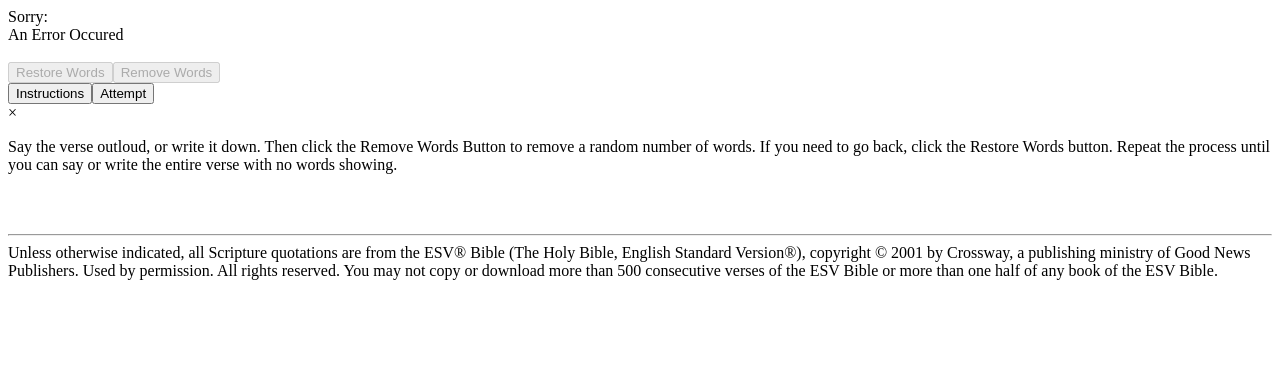
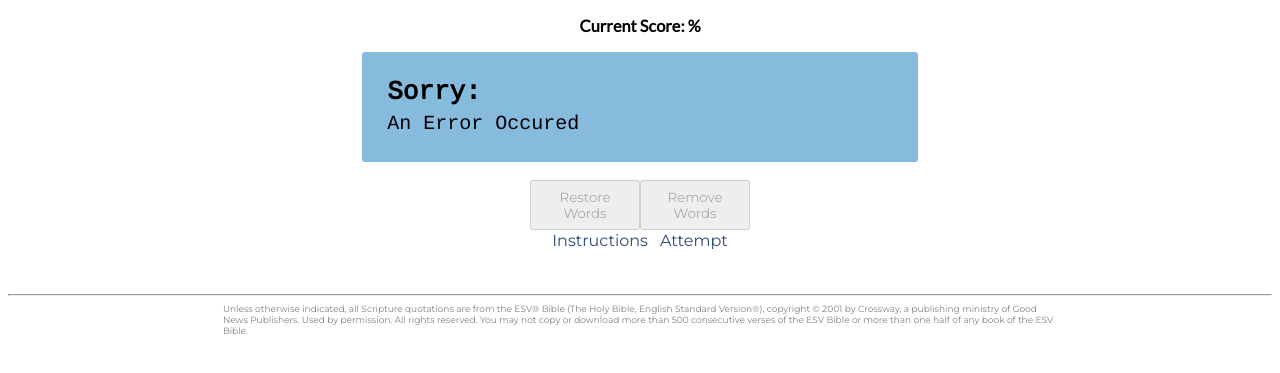
Before and after one commit to djjohnsongeek/memorize, a Django app: template mem_app/templates/mem_app/memorize.html in a window 1280 px wide. Shown: the top 373 px of the page. Run offline with Django 3.2, Linux system fonts and the light colour scheme; the template is opened without the code that fills it: most values are stand-ins (such as "Sample title", 1, 10 or a date in 2020); some libraries are stand-ins or nearby versions.

Commit message:
updated layout and style, not yet complete

```diff
--- /dev/null
+++ b/mem_app/static/mem_app/styles.css
@@ -0,0 +1,153 @@
+/* Memorize React APP */
+h3{
+    text-align: center;
+    font-family: 'Lato', sans-serif;
+}
+.verse-to-mem{
+    font-family:'Cousine', 'Courier New', Courier, monospace;
+    font-size: 26px;
+    background-color:#87bbde;
+    padding: 25px;
+    width: 40%;
+    margin: auto;
+    border-radius: 3px;
+}
+#spanText{
+    font-size: 20px;
+}
+#spanRef {
+    font-weight: bold;
+}
+
+.btnVerseControls{
+    width: 110px;
+    height: 50px;
+}
+#btn-instructions, #btn-grade-mode, #btn-study-mode{
+    border: 0px solid white;
+    background-color: white;
+    cursor: pointer;
+    color:rgb(49, 74, 119);
+    font-size: 16px;
+}
+#btn-instructions:hover, #btn-grade-mode:hover, #btn-study-mode:hover{
+    color:cornflowerblue;
+}
+.divVerseControls{
+    text-align: center;
+}
+/* modal styling */
+.modal{
+    z-index: 1;
+    display: none;
+    position: fixed;
+    left: 0;
+    top: 0;
+    width: 100%;
+    height: 100%;
+    overflow: auto;
+    background-color: rgb(0,0,0);
+    background-color: rgba(0,0,0,0.4);
+}
+.modal-content {
+    font-family: 'Lato', sans-serif;
+    background-color: #fefefe;
+    margin: 15% auto;
+    padding: 20px;
+    border: 1px solid #888;
+    width: 40%;
+}
+#close, #close-feedback {
+    color: #aaa;
+    float: right;
+    font-size: 28px;
+    font-weight: bold;
+}
+#close:hover, #close:focus, #close-feedback:hover, #close-feedback:focus {
+    color: rgb(228, 13, 13);
+    text-decoration: none;
+    cursor: pointer;
+}
+.txt-emphasis-blue{
+    font-weight: bold;
+    color: rgb(49, 74, 119);
+}
+.txt-emphasis-green{
+    font-weight: bold;
+    color: rgb(44, 119, 37);
+}
+.text-error{
+    color: rgb(228, 13, 13);
+}
+
+
+/* base.html or index.html */
+html{
+    font-size: 14px;
+}
+body, button, input, textarea {
+    font-family: 'Montserrat', sans-serif;
+}
+h1{
+    font-size: 2rem;
+}
+h2{
+    font-size: 1.5rem;
+    font-weight: 1000;
+}
+
+a {
+    text-decoration: none;
+    color:rgb(49, 74, 119);
+    font-size: 1.3rem;
+}
+a:hover{
+    color:cornflowerblue;
+}
+
+.page-nav{
+    margin: auto;
+}
+.page-nav-text{
+    font-size: 1.3rem;
+}
+.passage{
+    text-align: left;
+    width: 85%;
+    margin: auto;
+}
+
+.ref {
+    font-weight: bold;
+    font-size: 20px;
+    font-family: 'Lato', sans-serif;
+}
+
+footer div {
+    font-size: 9px;
+    width: 66%;
+    margin: auto;
+    color: grey;
+}
+
+.div-main{
+    text-align: center;
+}
+
+.verse-list{
+    list-style: none;
+    padding-left: 0px;
+}
+
+aside{
+    width: 10%;
+    float: left;
+}
+
+section{
+    width: 90%;
+    float: right;
+}
+.spacer{
+    height: 25px;
+}
--- a/mem_app/templates/mem_app/base.html
+++ b/mem_app/templates/mem_app/base.html
@@ -6,11 +6,12 @@
         </title>
         {% load static %}
         <link rel="stylesheet" type="text/css" href="{% static 'mem_app/styles.css' %}">
+        <link href="https://fonts.googleapis.com/css?family=Lato|Montserrat&display=swap" rel="stylesheet">
         <script src="https://cdn.jsdelivr.net/npm/js-cookie@2/src/js.cookie.min.js"></script>
     </head>
     <body>
         {% block body %} {% endblock %}
-    </body><br/><br/><hr/>
+    </body>
     <footer>
         <div>
             <span>
--- a/mem_app/templates/mem_app/memorize.html
+++ b/mem_app/templates/mem_app/memorize.html
@@ -8,6 +8,7 @@
         <script src="https://unpkg.com/babel-standalone@6/babel.min.js"></script>
         {% load static %}
         <link rel="stylesheet" type="text/css" href="{% static 'mem_app/styles.css' %}">
+        <link href="https://fonts.googleapis.com/css?family=Cousine|Lato|Montserrat&display=swap" rel="stylesheet">
     </head>
     <body>
         <div id="app"></div>
@@ -17,6 +18,7 @@
                 render() {
                     return(
                         <div>
+                            <h3>Current Score: {this.props.score}%</h3>
                             <div className="verse-to-mem">
                                 <span id="spanRef">{this.props.reference}</span><br/>
                                 <span id="spanText">{this.props.text}</span>
@@ -105,7 +107,6 @@
                     const verseAttempt = rawText.replace(regex, "").split(" ");
                     const verseRaw = verseAttempt.slice(0);
 
-
                     // prepare error and score storage
                     let score = 0;
                     const errorsIndex = [];
@@ -161,7 +162,7 @@
                             break;
                         }
                         if (j === errorsIndex[index][0]) {
-                            // insert previously removed work back into users's attempt for feedback
+                            // insert previously removed words back into users's attempt (for feedback)
                             if (errorsIndex[index][1]) {
                                 verseAttempt.splice(j, 0, errorsIndex[index][2]);
                             }
@@ -171,13 +172,42 @@
                     }
 
                     // update feedback modal
+                    if (percent < 0){
+                        percent = 0;
+                    }
                     this.setState({
                         grade: percent.toString() + "%",
                     });
                     document.querySelector("#feedback").innerHTML = verseAttempt.join(" ");
 
-                    console.log(verseAttempt.join(" "));
-                    console.log(JSON.stringify(verseAttempt));
+                    // update App state
+                    this.props.handleState(percent);
+
+                    //send info to server
+                    const url = "http://127.0.0.1:8000/update-score";
+                    const data = {
+                        score: percent,
+                        reference: this.props.reference,
+                    }
+
+                    fetch(url,{
+                        method: "POST",
+                        credentials: "include",
+                        headers: {
+                            "X-CSRFToken": Cookies.get("csrftoken"),
+                            "Content-type": "application/json",
+                            "X-Requested-With": "XMLHttpRequest"
+                        },
+                        body: JSON.stringify(data)
+                    }).then(res => res.json())
+                    .then(response => {
+                        if (response.status !== "success"){
+                            alert("Your verse's score was not saved");
+                        }
+                    })
+                    .catch(error => {
+                        console.error("Error:", error);
+                    });
 
                     // get modal and close button
                     const modal = document.querySelector("#modal-feedback");
@@ -206,7 +236,8 @@
                         text: "",
                         cachedText: [],
                         cacheIndex: 0,
-                        gradeMode: false
+                        gradeMode: false,
+                        score: ""
                     }
                 }
 
@@ -228,7 +259,8 @@
                             else {
                                 this.setState(state => ({
                                     text: response.text,
-                                    cachedText: [...state.cachedText, response.text]
+                                    cachedText: [...state.cachedText, response.text],
+                                    score: response.score
                                 }));
                             }
                         })
@@ -335,6 +367,12 @@
                     });
                 }
 
+                handleState = (newScore) => {
+                    this.setState({
+                        score: newScore
+                    });
+                }
+
                 render() {
                     if (this.state.gradeMode) {
                         return(
@@ -342,6 +380,7 @@
                                 changeMode={this.changeMode}
                                 text={this.state.cachedText[0]}
                                 reference={this.state.ref}
+                                handleState={this.handleState}
                             />
                         )
                     }
@@ -353,6 +392,7 @@
                                 removeWords={this.removeWords}
                                 restoreWords={this.restoreWords}
                                 changeMode={this.changeMode}
+                                score={this.state.score}
                             />
                         )
                     }
```
Also changed, not shown: mem_app/templates/mem_app/index.html (+21 -17 lines).
